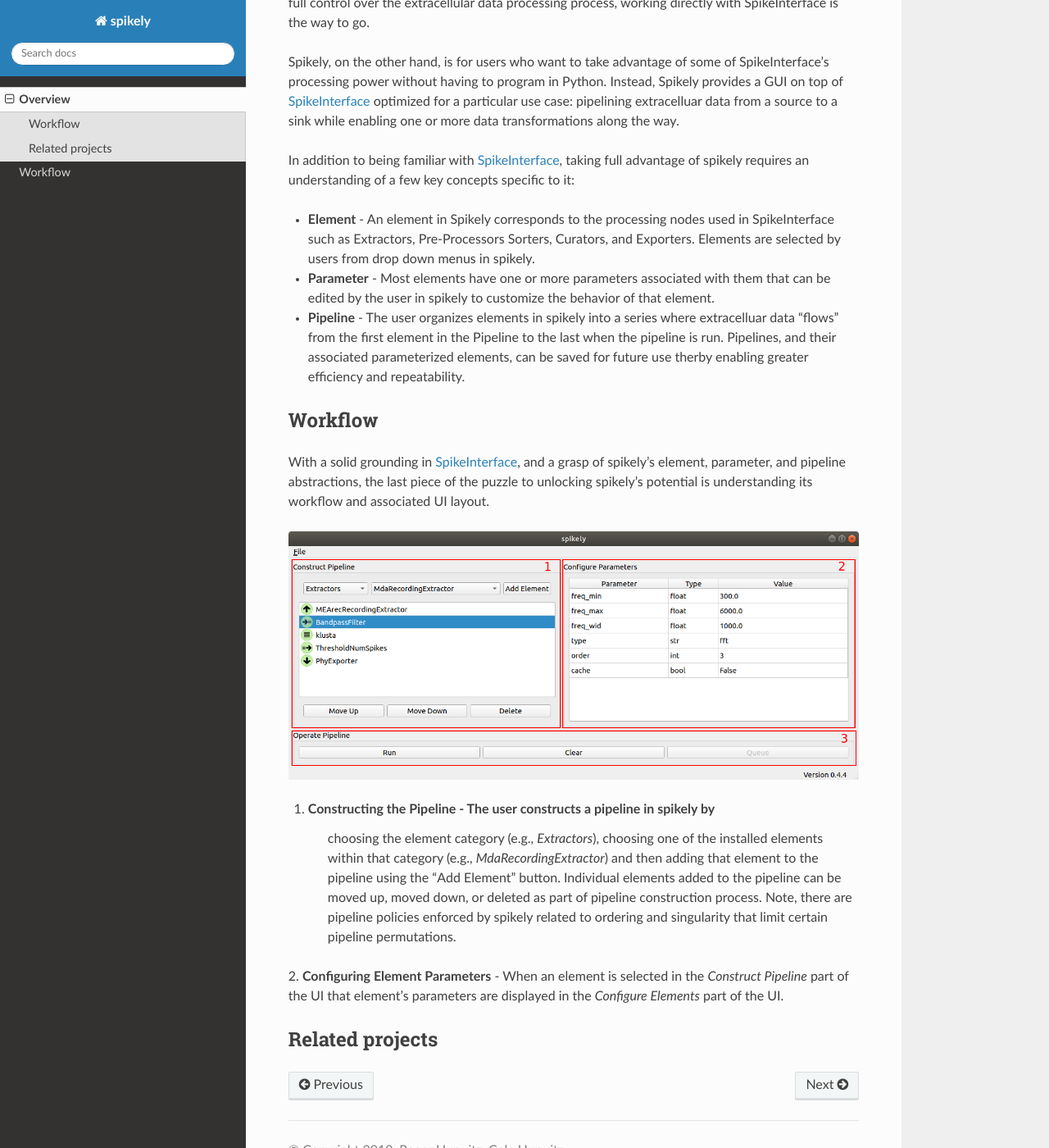
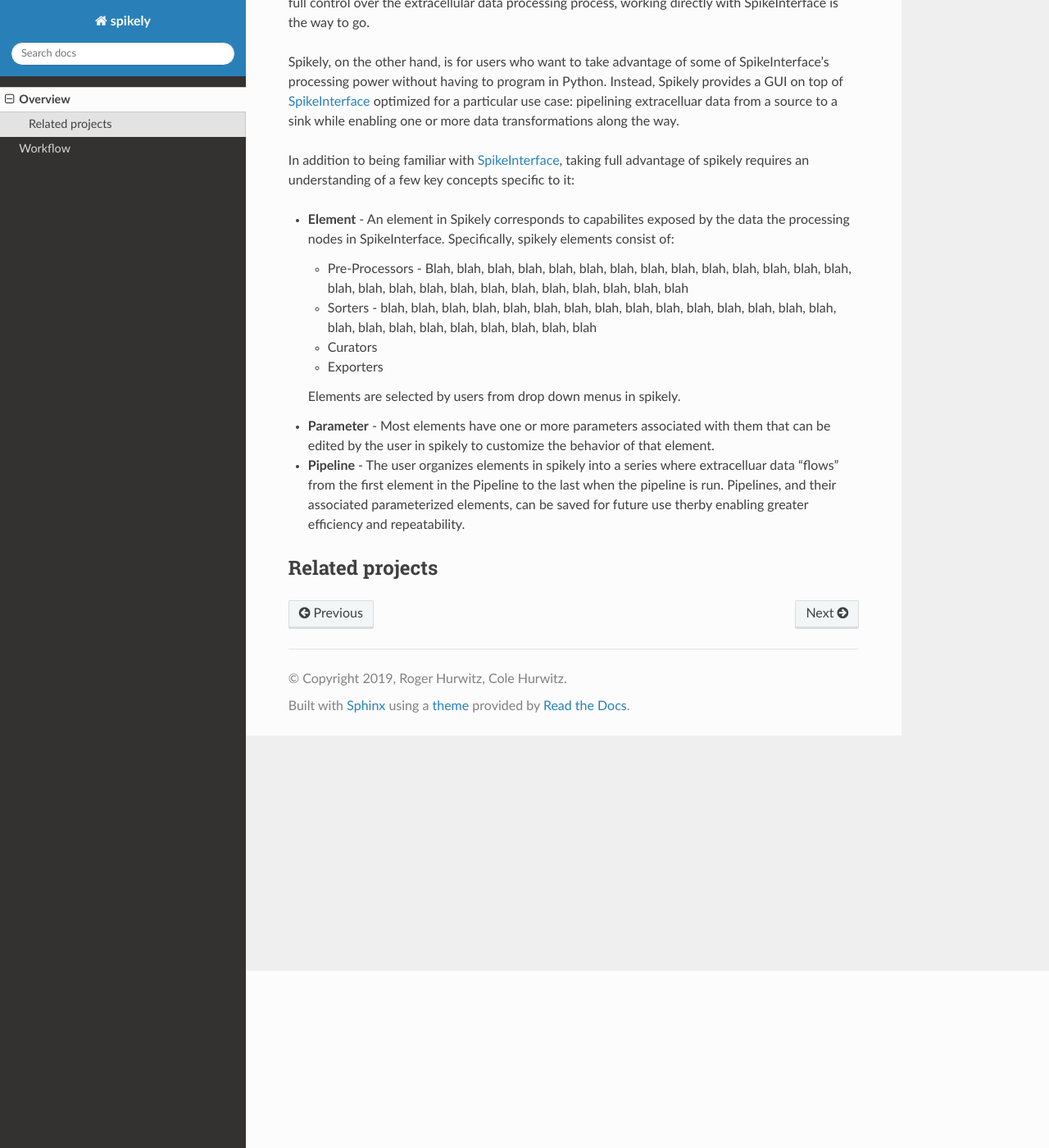
Before and after one commit to SpikeInterface/spikely, a Sphinx documentation site: the page built from docs/source/overview.rst, in a window 1280 px wide and 1400 px high, scrolled down 216 px. Shown: the whole window at 82% size. Built offline with Sphinx 7.4.7 and the Read the Docs theme 2.0.0, drawn with Linux system fonts in a browser that asks for light colours.

Commit message:
Documentation updates

```diff
--- a/docs/source/overview.rst
+++ b/docs/source/overview.rst
@@ -1,4 +1,4 @@
-========
+
 Overview
 ========
 
@@ -18,9 +18,24 @@
 In addition to being familiar with SpikeInterface_, taking full advantage of
 spikely requires an understanding of a few key concepts specific to it:
 
-* **Element** - An element in Spikely corresponds to the processing nodes used
-  in SpikeInterface such as Extractors, Pre-Processors Sorters, Curators, and
-  Exporters.  Elements are selected by users from drop down menus in spikely.
+* **Element** - An element in Spikely corresponds to capabilites exposed by the
+  data the processing nodes in SpikeInterface.  Specifically, spikely elements
+  consist of:
+
+  * Pre-Processors - Blah, blah, blah, blah, blah, blah, blah, blah, blah,
+    blah,  blah, blah, blah, blah, blah, blah, blah, blah, blah, blah, blah,
+    blah, blah, blah, blah, blah
+
+  * Sorters - blah,  blah, blah, blah, blah, blah, blah, blah, blah, blah,
+    blah, blah, blah,  blah, blah, blah, blah, blah, blah, blah, blah, blah,
+    blah, blah
+
+  * Curators
+
+  * Exporters
+
+  Elements are selected by
+  users from drop down menus in spikely.
 * **Parameter** - Most elements have one or more parameters associated with
   them that can be edited by the user in spikely to customize the behavior of
   that element.
@@ -30,27 +45,6 @@
   elements, can be saved for future use therby enabling greater efficiency and
   repeatability.
 
-Workflow
---------
-
-With a solid grounding in SpikeInterface_, and a grasp of spikely's element,
-parameter, and pipeline abstractions, the last piece of the puzzle to unlocking
-spikely's potential is understanding its workflow and associated UI layout.
-
-.. image:: ../images/gui_annotated.png
-
-1. **Constructing the Pipeline** - The user constructs a pipeline in spikely by
-    choosing the element category (e.g., *Extractors*), choosing one of the
-    installed elements within that category (e.g., *MdaRecordingExtractor*) and
-    then adding that element to the pipeline using the "Add Element" button.
-    Individual elements added to the pipeline can be moved up, moved down, or
-    deleted as part of pipeline construction process.  Note, there are pipeline
-    policies enforced by spikely related to ordering and singularity that limit
-    certain pipeline permutations.
-
-2. **Configuring Element Parameters** - When an element is selected in the
-*Construct Pipeline* part of the UI that element's parameters are displayed in
-the *Configure Elements* part of the UI.
 
 Related projects
 -----------------
```
